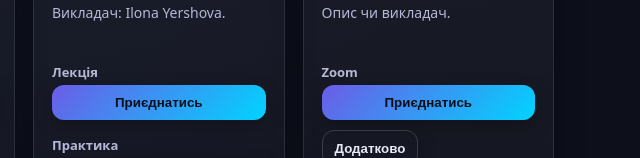
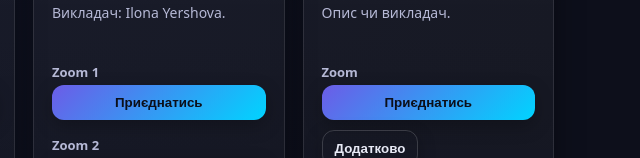
Before and after one commit to aliexpres222522-design/Site02, a plain HTML site: page index.html in a window 1280 px wide. Shown: the part 642-800 px from the top of the page, 616-1256 px from the left. Drawn offline with Linux system fonts and the light colour scheme.

Commit message:
Update index.html

```diff
--- a/index.html
+++ b/index.html
@@ -192,9 +192,9 @@
           <h3>${subject.title}</h3>
           <p>${subject.desc}</p>
           <div class="actions">
-            <div class="btn-label">Лекція</div>
+            <div class="btn-label">Zoom 1</div>
             <button class="btn" data-link="${subject.links.zoom1}">Приєднатись</button>
-            <div class="btn-label">Практика</div>
+            <div class="btn-label">Zoom 2</div>
             <button class="btn" data-link="${subject.links.zoom2}">Приєднатись</button>
             ${extraBtns}
           </div>`;
```
